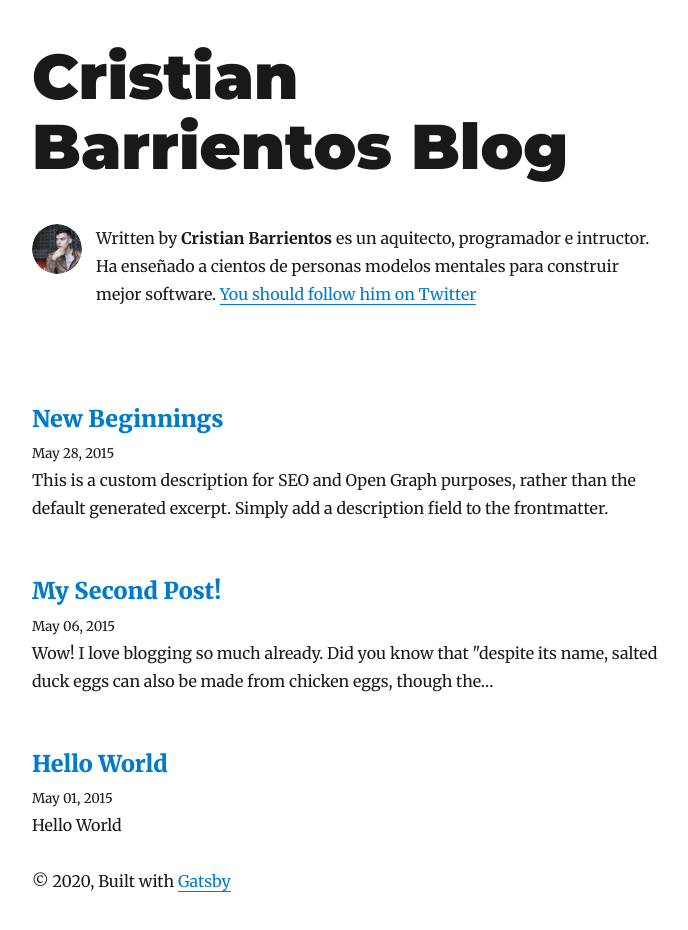
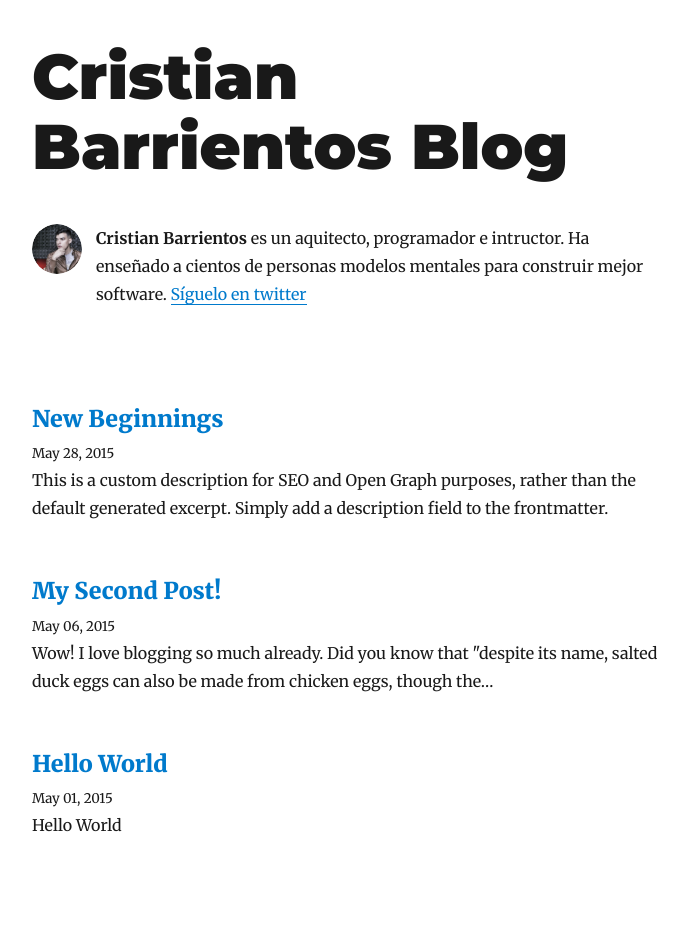
Before and after one commit to ColadaFF/blog, a Gatsby site: page / in a window 1280 px wide. Shown: the whole page, without its empty margins (293-981 px from the left). After the commit the page ends 909 px from the top, so only its background shows below. Built offline with nearby package versions, Linux system fonts and the light colour scheme; Gatsby itself is replaced by a stand-in of ours; some packages are replaced by stand-ins of ours.

Commit message:
updated favicon

```diff
--- a/src/components/bio.js
+++ b/src/components/bio.js
@@ -57,11 +57,9 @@ const Bio = () => {
         }}
       />
       <p>
-        Written by <strong>{author.name}</strong> {author.summary}
+        <strong>{author.name}</strong> {author.summary}
         {` `}
-        <a href={`https://twitter.com/${social.twitter}`}>
-          You should follow him on Twitter
-        </a>
+        <a href={`https://twitter.com/${social.twitter}`}>Síguelo en twitter</a>
       </p>
     </div>
   )
--- a/src/components/layout.js
+++ b/src/components/layout.js
@@ -59,9 +59,11 @@ const Layout = ({ location, title, children }) => {
       <header>{header}</header>
       <main>{children}</main>
       <footer>
-        © {new Date().getFullYear()}, Built with
-        {` `}
-        <a href="https://www.gatsbyjs.org">Gatsby</a>
+        <script
+          async
+          data-uid="c973827c22"
+          src="https://fabulous-composer-5357.ck.page/c973827c22/index.js"
+        ></script>
       </footer>
     </div>
   )
```
Also changed, not shown: content/assets/icon.png.
